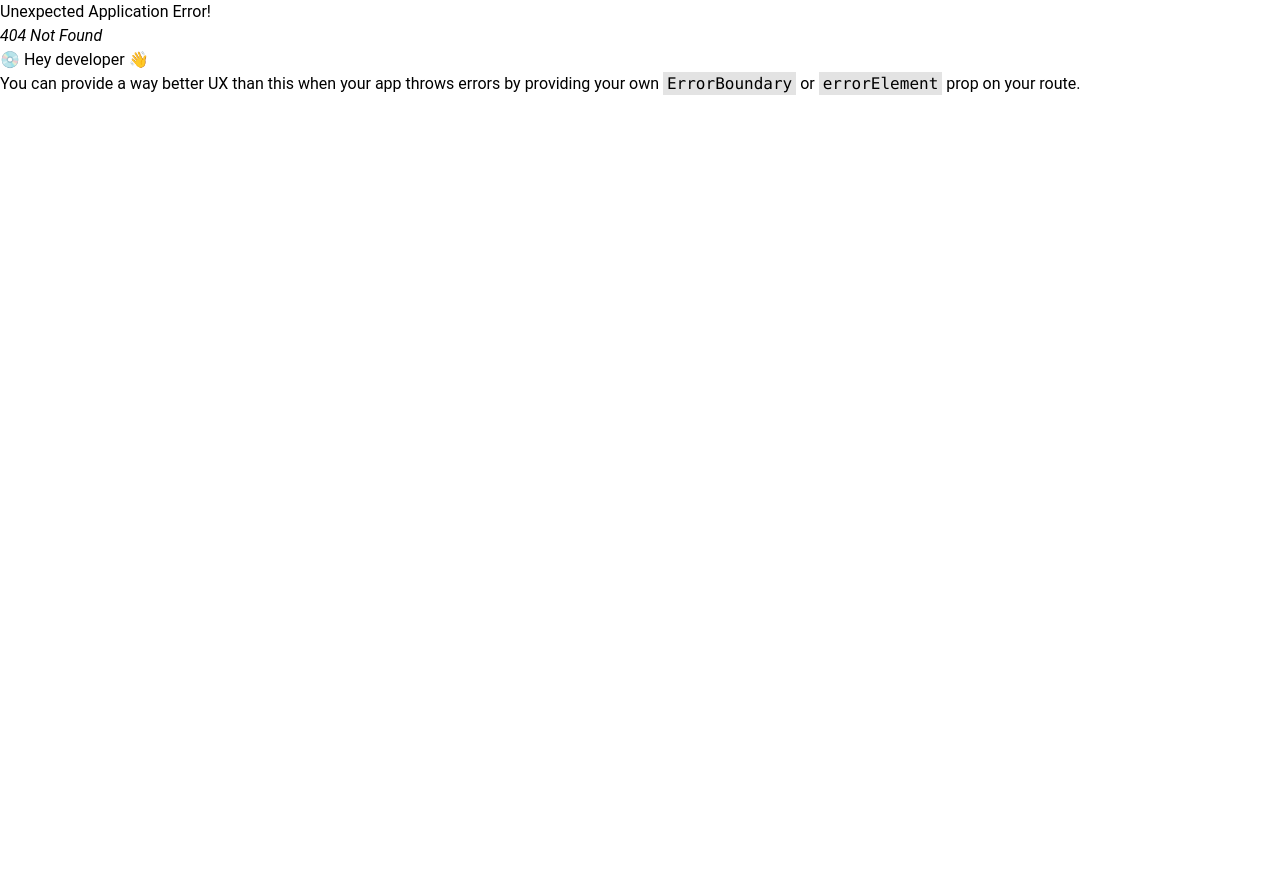
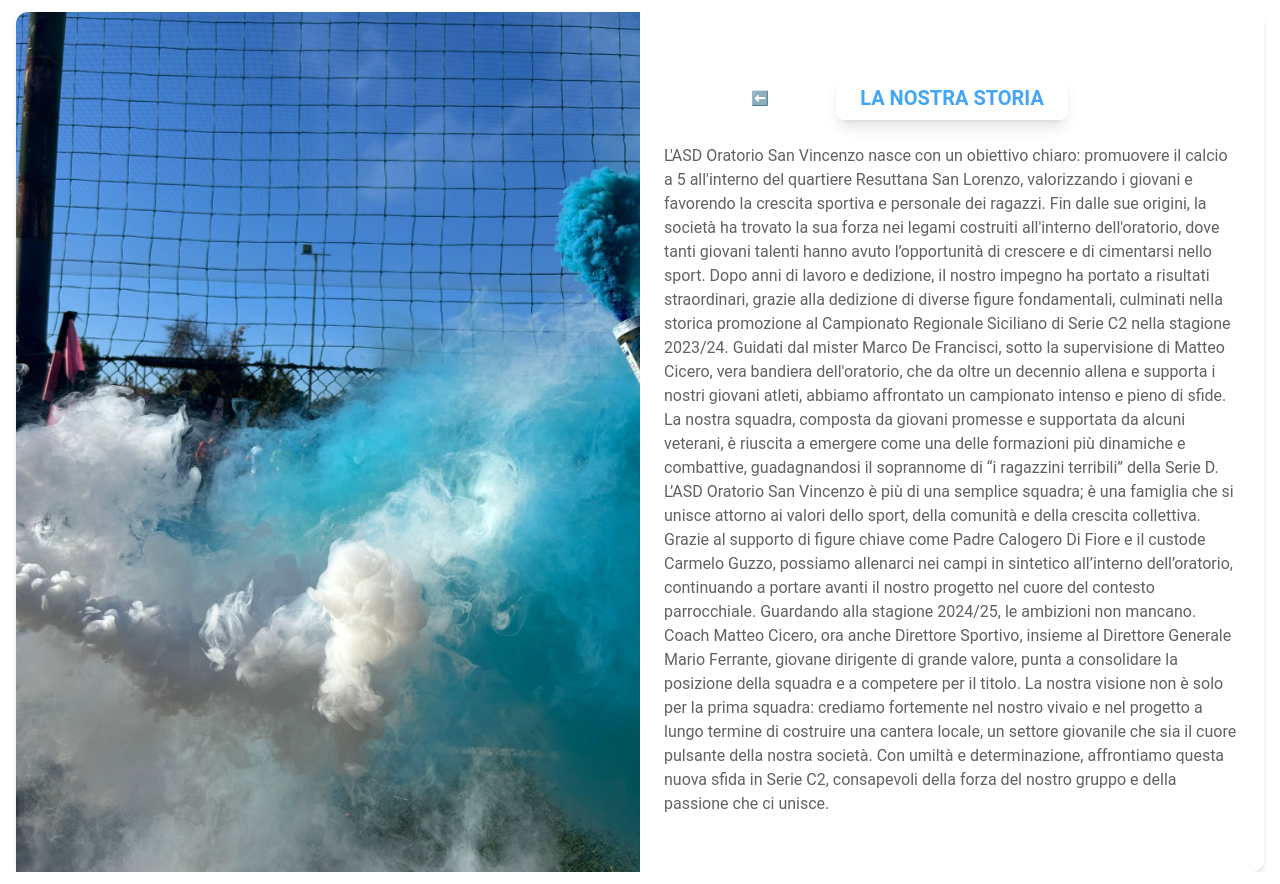
Before and after one commit to Maurilio93/Progetto-Oratorio, a React (Vite) app in the folder sanvincenzo/: page /lanostrastoria in a window 1280 px wide. Before the commit this address had no page. Before the commit the page ends 800 px from the top, so only its background shows below. Built offline with nearby package versions, Linux system fonts and the light colour scheme.

Commit message:
added section la nostra storia

```diff
--- /dev/null
+++ b/sanvincenzo/src/Section/LaNostraStoria.jsx
@@ -0,0 +1,55 @@
+import {
+  Card,
+  CardHeader,
+  CardBody,
+  Typography,
+} from "@material-tailwind/react";
+import { useNavigate } from "react-router-dom";
+
+export function LaNostraStoria() {
+  const navigate = useNavigate();
+  return (
+    <div className="flex justify-center items-center my-3 px-4 overflow-auto rounded-2xl-">
+      <Card className="w-full max-w-8xl flex flex-col md:flex-row">
+        <CardHeader
+          shadow={false}
+          floated={false}
+          className="m-0 md:w-1/2 w-full shrink-0 rounded-b-none md:rounded-r-none"
+        >
+          <img
+            src="images/WhatsApp Image 2024-10-29 at 16.37.06.jpeg"
+            alt="card-image"
+            className="h-full w-full object-cover"
+          />
+        </CardHeader>
+        <CardBody className="flex flex-col justify-center p-6">
+          <div className="flex items-center justify-center w-full max-w-4xl mt-4">
+            <button
+              onClick={() => navigate("/")}
+              type="button"
+              className="bg-white text-blue-600 font-semibold py-1 px-3 rounded-md text-sm hover:bg-gray-200 absolute mr-96"
+            >
+              ⬅️
+            </button>
+            <h1 className="text-xl font-semibold my-6 bg-white text-blue-400 py-2 px-6 rounded-lg shadow-lg md:left-4">
+              LA NOSTRA STORIA
+            </h1>
+          </div>
+          <Typography color="gray" className="mb-8 font-normal text-sm md:text-base">
+            L&apos;ASD Oratorio San Vincenzo nasce con un obiettivo chiaro: promuovere il calcio a 5 all&apos;interno del quartiere Resuttana San Lorenzo, valorizzando i giovani e favorendo la crescita sportiva e personale dei ragazzi. Fin dalle sue origini, la società ha trovato la sua forza nei legami costruiti all&apos;interno dell&apos;oratorio, dove tanti giovani talenti hanno avuto l’opportunità di crescere e di cimentarsi nello sport.
+
+            Dopo anni di lavoro e dedizione, il nostro impegno ha portato a risultati straordinari, grazie alla dedizione di diverse figure fondamentali, culminati nella storica promozione al Campionato Regionale Siciliano di Serie C2 nella stagione 2023/24. Guidati dal mister Marco De Francisci, sotto la supervisione di Matteo Cicero, vera bandiera dell&apos;oratorio, che da oltre un decennio allena e supporta i nostri giovani atleti, abbiamo affrontato un campionato intenso e pieno di sfide. La nostra squadra, composta da giovani promesse e supportata da alcuni veterani, è riuscita a emergere come una delle formazioni più dinamiche e combattive, guadagnandosi il soprannome di “i ragazzini terribili” della Serie D.
+
+            L’ASD Oratorio San Vincenzo è più di una semplice squadra; è una famiglia che si unisce attorno ai valori dello sport, della comunità e della crescita collettiva. Grazie al supporto di figure chiave come Padre Calogero Di Fiore e il custode Carmelo Guzzo, possiamo allenarci nei campi in sintetico all’interno dell’oratorio, continuando a portare avanti il nostro progetto nel cuore del contesto parrocchiale.
+
+            Guardando alla stagione 2024/25, le ambizioni non mancano. Coach Matteo Cicero, ora anche Direttore Sportivo, insieme al Direttore Generale Mario Ferrante, giovane dirigente di grande valore, punta a consolidare la posizione della squadra e a competere per il titolo. La nostra visione non è solo per la prima squadra: crediamo fortemente nel nostro vivaio e nel progetto a lungo termine di costruire una cantera locale, un settore giovanile che sia il cuore pulsante della nostra società.
+
+            Con umiltà e determinazione, affrontiamo questa nuova sfida in Serie C2, consapevoli della forza del nostro gruppo e della passione che ci unisce.
+          </Typography>
+          <a href="#" className="inline-block">
+          </a>
+        </CardBody>
+      </Card>
+    </div>
+  );
+}
--- a/sanvincenzo/src/Section/LandingPage.jsx
+++ b/sanvincenzo/src/Section/LandingPage.jsx
@@ -127,12 +127,12 @@ export function LandingPage() {
                           </a>
                         </li>
                         <li>
-                          <a
-                            href="#"
+                          <button
+                            onClick={() => navigate("/lanostrastoria")}
                             className="block px-4 py-2 hover:bg-gray-100"
                           >
                             LA NOSTRA STORIA
-                          </a>
+                          </button>
                         </li>
                       </ul>
                     </div>
--- a/sanvincenzo/src/main.jsx
+++ b/sanvincenzo/src/main.jsx
@@ -11,6 +11,8 @@ import { Classifica } from './Section/Classifica.jsx';
 import { Marcatori } from './Section/Marcatori.jsx';
 import { Risultati } from './Section/Risultati.jsx';
 import { Galleria } from './Section/Galleria.jsx';
+import { LaNostraStoria } from './Section/LaNostraStoria.jsx';
+
 
 
 const router = createBrowserRouter([
@@ -37,6 +39,10 @@ const router = createBrowserRouter([
   {
     path: "/galleria",
     element: <Galleria/>
+  },
+  {
+    path: "/lanostrastoria",
+    element: <LaNostraStoria />
   }
 ]);
 
```
Also changed, not shown: sanvincenzo/images/png-transparent-computer-icons-priority-queue-angle-text-logo.png (deleted).
